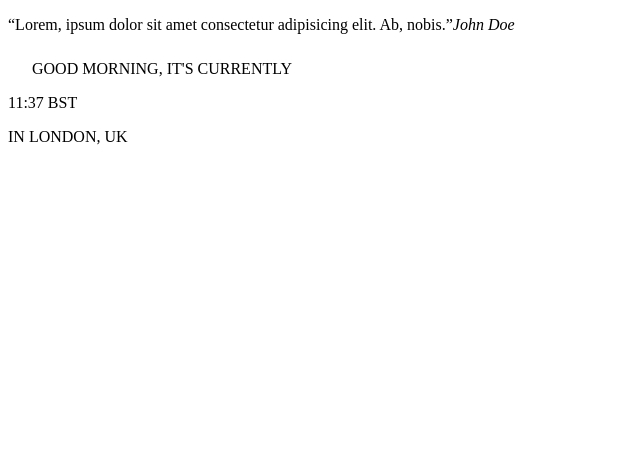
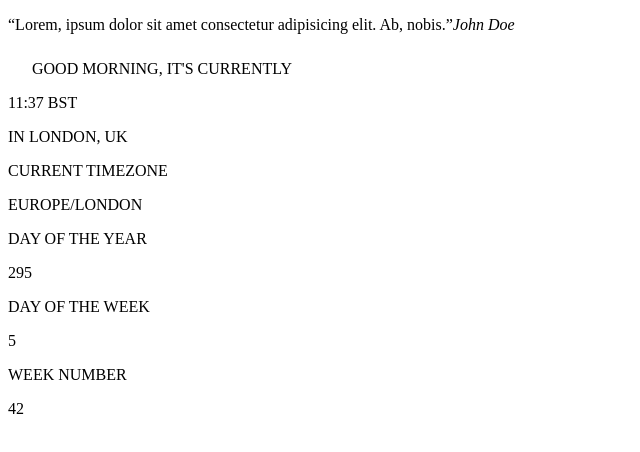
Before and after one commit to raulgaliciab/clock-app, a React (Vite) app: page / in a window 1280 px wide. Shown: the top 452 px of the page, without its empty margins (0-640 px from the left). Built offline with nearby package versions, Linux system fonts and the light colour scheme.

Commit message:
ExpandedInfo component

```diff
--- a/src/ClockApp.tsx
+++ b/src/ClockApp.tsx
@@ -1,3 +1,4 @@
+import { ExpandedInfo } from './components/ExpandedInfo';
 import { RandomQuotes } from './components/RandomQuotes';
 import { Time } from './components/Time';
 
@@ -8,6 +9,8 @@ function ClockApp() {
       <RandomQuotes/>
 
       <Time/>
+
+      <ExpandedInfo/>
     </>
   )
 }
--- /dev/null
+++ b/src/components/ExpandedInfo.tsx
@@ -0,0 +1,22 @@
+export const ExpandedInfo = () => {
+  return (
+    <section>
+      <section>
+        <p>CURRENT TIMEZONE</p>
+        <p>EUROPE/LONDON</p>
+      </section>
+      <section>
+        <p>DAY OF THE YEAR</p>
+        <p>295</p>
+      </section>
+      <section>
+        <p>DAY OF THE WEEK</p>
+        <p>5</p>
+      </section>
+      <section>
+        <p>WEEK NUMBER</p>
+        <p>42</p>
+      </section>
+    </section>
+  )
+}
```
